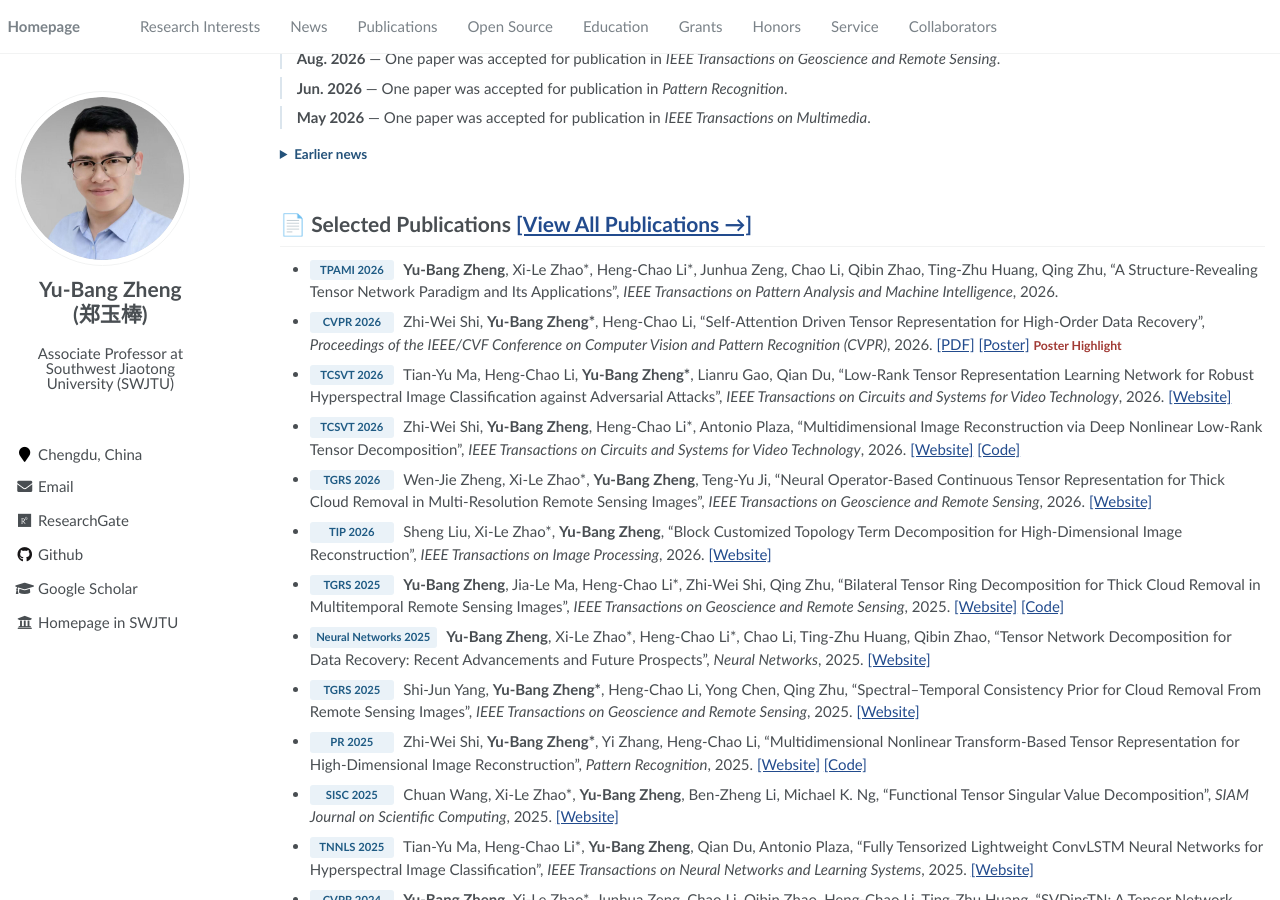
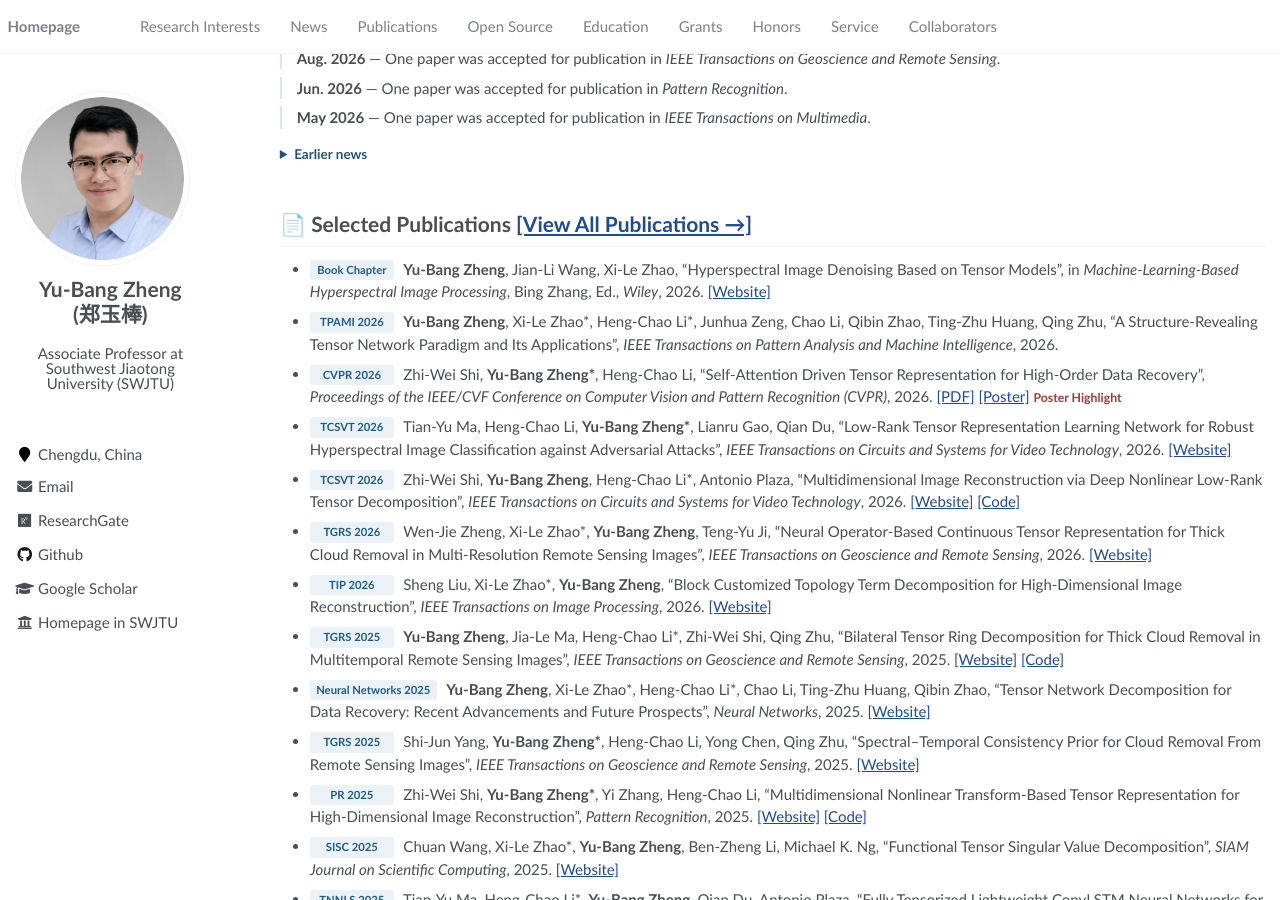
Before and after one commit to YuBangZheng/yubangzheng.github.io, a Jekyll site: the page built from pages/about.md, in a window 1280 px wide and 900 px high, scrolled down 460 px. Built offline with Jekyll 4.4.1, drawn with Linux system fonts in a browser that asks for light colours.

Commit message:
Update about.md

```diff
--- a/pages/about.md
+++ b/pages/about.md
@@ -56,6 +56,8 @@ I am an Associate Professor with the [School of Information Science and Technolo
 <span class="anchor" id="selected-publications"></span>
 
 # 📄 Selected Publications [[View All Publications →]](/publications/)
+
+- <span class="pub-venue">Book Chapter</span> **Yu-Bang Zheng**, Jian-Li Wang, Xi-Le Zhao, “Hyperspectral Image Denoising Based on Tensor Models”, in _Machine-Learning-Based Hyperspectral Image Processing_, Bing Zhang, Ed., _Wiley_, 2026. [[Website]](https://onlinelibrary.wiley.com/doi/abs/10.1002/9781394267880.ch3)
 
 - <span class="pub-venue">TPAMI 2026</span> **Yu-Bang Zheng**, Xi-Le Zhao\*, Heng-Chao Li\*, Junhua Zeng, Chao Li, Qibin Zhao, Ting-Zhu Huang, Qing Zhu, “A Structure-Revealing Tensor Network Paradigm and Its Applications”, _IEEE Transactions on Pattern Analysis and Machine Intelligence_, 2026.
 
```
